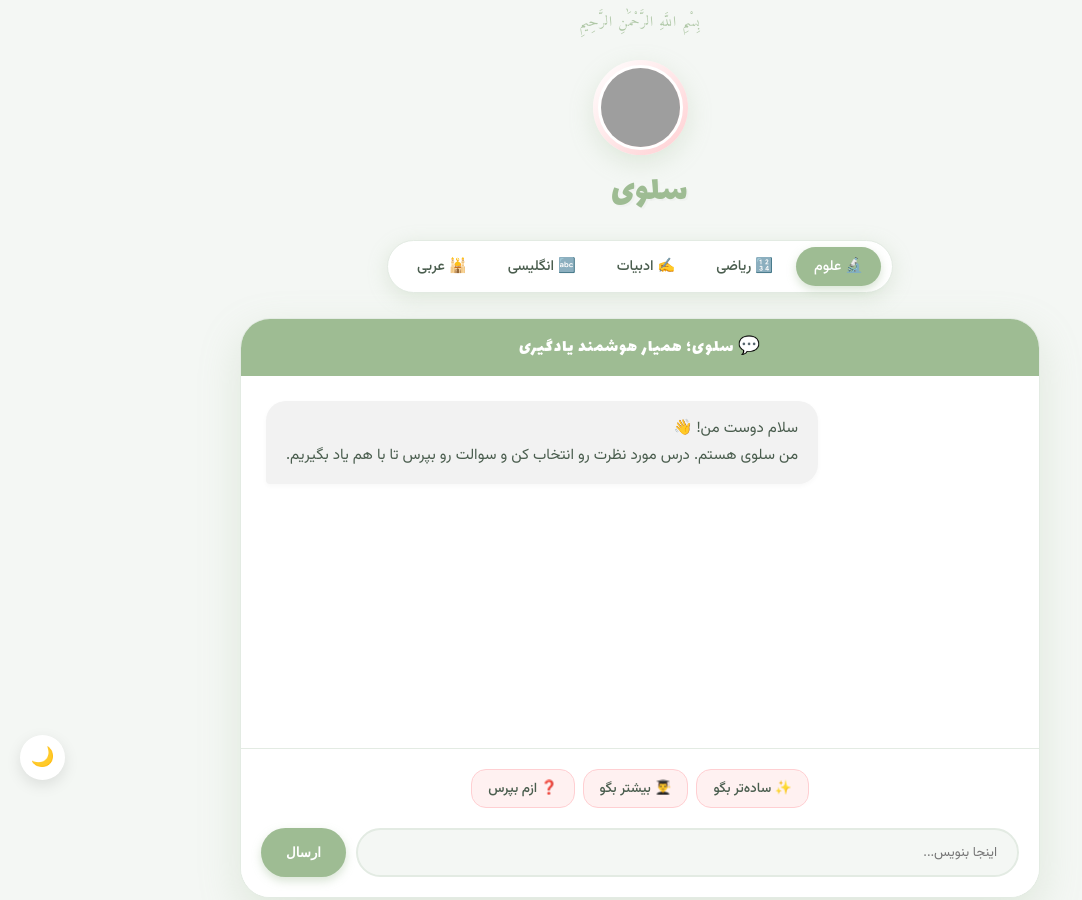
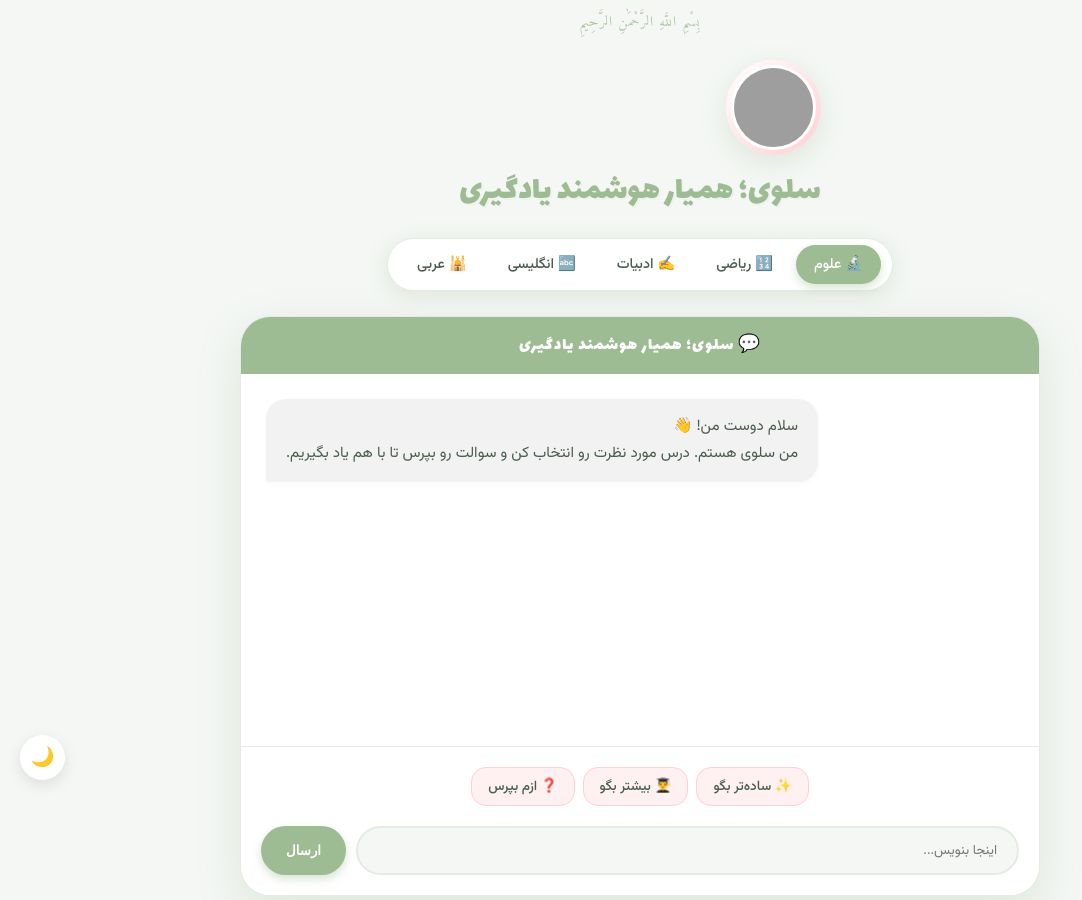
Before and after one commit to Masiha-Nafas/Salva, a plain HTML site: page index.html in a window 1280 px wide. Shown: the top 900 px of the page, without its empty margins (0-1082 px from the left). Drawn offline with Linux system fonts and the light colour scheme; grey boxes are pictures that could not be loaded.

Commit message:
Update index.html

```diff
--- a/index.html
+++ b/index.html
@@ -7,7 +7,7 @@
     <meta name="viewport" content="width=device-width, initial-scale=1, user-scalable=no" />
     <link href="https://fonts.googleapis.com/css2?family=Vazirmatn:wght@400;500;600;700&family=Lalezar&family=Amiri:wght@400;700&display=swap" rel="stylesheet">
     <style>
-        /* --- تنظیمات رنگی جدید (پالت ماچا و شکوفه) --- */
+        /* --- تنظیمات رنگی (پالت ماچا و شکوفه) --- */
         :root {
             /* رنگ‌های اصلی */
             --primary-green: #9ebc93;  /* سبز سدری (رنگ اصلی شما) */
@@ -93,7 +93,7 @@
         .logo-text {
             margin-top: 10px;
             color: var(--primary-green);
-            font-size: 2.2em;
+            font-size: 2.1em;
             font-family: 'Lalezar', cursive;
             text-shadow: 2px 2px 0px rgba(0,0,0,0.02);
         }
@@ -333,7 +333,7 @@
             <div class="logo">
                 <img src="https://i.imgur.com/vVFvXZr.png" alt="Logo Salva">
             </div>
-            <div class="logo-text">سلوی</div>
+            <div class="logo-text">سلوی؛ همیار هوشمند یادگیری</div>
         </div>
     </div>
 
```
